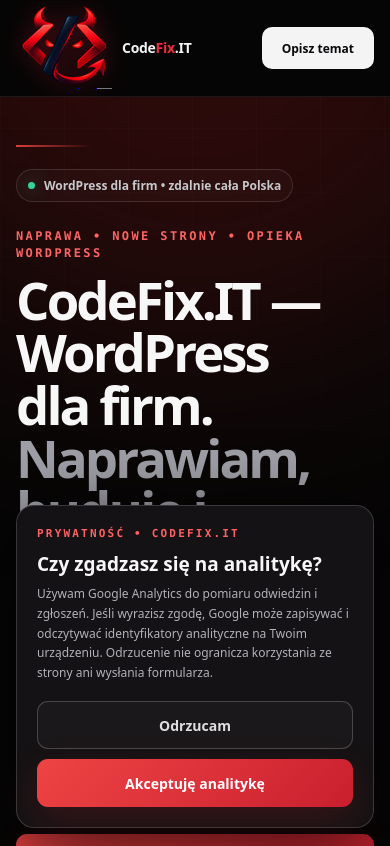
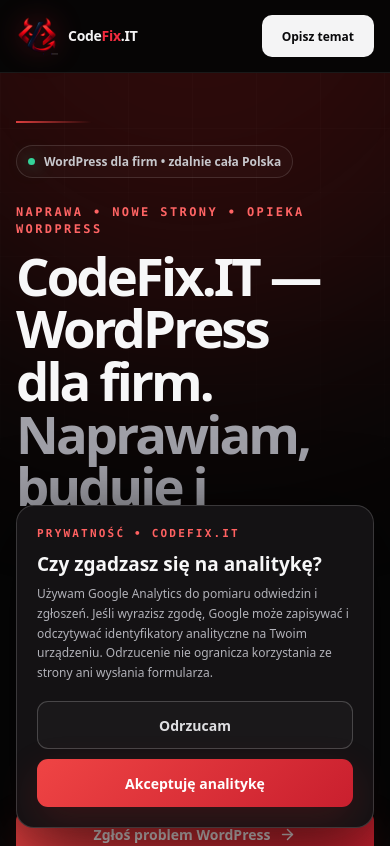
Before and after one commit to wwwCodeFixIT/CodeFix.IT---Portfolio-Short, a React (Vite) app: page / in a window 390 px wide. Shown: the top 846 px of the page. Built offline with nearby package versions, Linux system fonts and the light colour scheme.

Commit message:
Force visible brand mark sizing across breakpoints

```diff
--- a/src/pages/HomepageV1.css
+++ b/src/pages/HomepageV1.css
@@ -78,12 +78,26 @@
   text-decoration: none;
 }
 
+.cf-brand-mark {
+  width: 52px;
+  height: 52px;
+  flex: 0 0 52px;
+  display: grid;
+  place-items: center;
+  overflow: visible;
+  opacity: 1;
+  visibility: visible;
+}
+
 .cf-brand-logo {
-  width: 48px;
-  height: 48px;
-  flex: 0 0 auto;
-  object-fit: contain;
-  filter: drop-shadow(0 0 12px rgba(239, 35, 60, 0.28));
+  display: block !important;
+  width: 100% !important;
+  height: 100% !important;
+  max-width: none !important;
+  object-fit: contain !important;
+  opacity: 1 !important;
+  visibility: visible !important;
+  filter: drop-shadow(0 0 14px rgba(239, 35, 60, 0.34));
 }
 
 .cf-brand-copy {
@@ -119,9 +133,10 @@
   white-space: nowrap;
 }
 
-.cf-brand--tagline .cf-brand-logo {
-  width: 56px;
-  height: 56px;
+.cf-brand--tagline .cf-brand-mark {
+  width: 64px;
+  height: 64px;
+  flex-basis: 64px;
 }
 
 .cf-nav-links {
@@ -589,9 +604,16 @@
     padding-inline: 13px;
   }
 
-  .cf-brand-logo {
-    width: 38px;
-    height: 38px;
+  .cf-brand-mark {
+    width: 42px;
+    height: 42px;
+    flex-basis: 42px;
+  }
+
+  .cf-brand--tagline .cf-brand-mark {
+    width: 50px;
+    height: 50px;
+    flex-basis: 50px;
   }
 
   .cf-brand-name {
```
